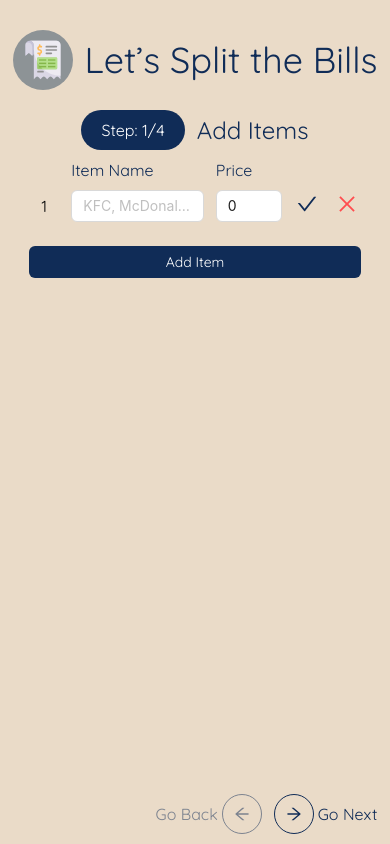
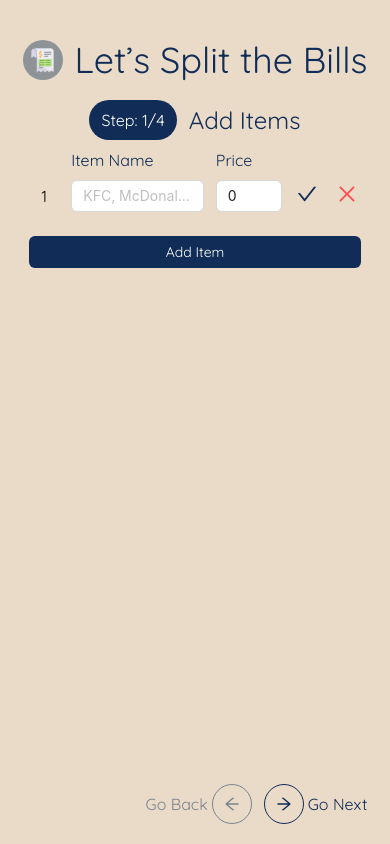
Before and after one commit to yemarn510/split, a Next.js app: page / in a window 390 px wide. Built offline with nearby package versions, Linux system fonts and the light colour scheme.

Commit message:
Added new icon

```diff
--- a/src/app/page.tsx
+++ b/src/app/page.tsx
@@ -169,11 +169,11 @@ export default function Home() {
   return (
     <main className="w-fit m-auto">
       <div className="my-5 md:my-10 flex flex-row gap-3 justify-center items-center">
-        <div className='w-[60px] h-[60px] flex justify-center items-center rounded-full bg-fourth'>
+        <div className='w-[40px] h-[40px] md:w-[60px] md:h-[60px] flex justify-center items-center rounded-full bg-fourth'>
           <Image src='/svgs/reshot-icon-invoice-TQ6HZDSW9Y.svg'
                   width={40}
                   height={40}
-                  className='m-auto'
+                  className='m-auto w-[25px] h-[25px] md:w-[40px] md:h-[40px]'
                   alt='Split the bills among friends.' />
         </div>
         <h1 className="text-center text-main  text-4xl md:text-5xl">
@@ -191,7 +191,7 @@ export default function Home() {
       </div>
 
       <div className="flex flex-row items-center justify-center gap-3 mb-2 md:hidden">
-        <div className="rounded-full flex justify-center text-white items-center w-auto h-auto p-2 px-5 bg-main">
+        <div className="rounded-full flex justify-center text-white items-center w-auto h-auto p-2 px-3 bg-main">
           Step:  {currentStep + 1}/{ steps.length }
         </div>
         <h4 className="text-main text-center">
```
